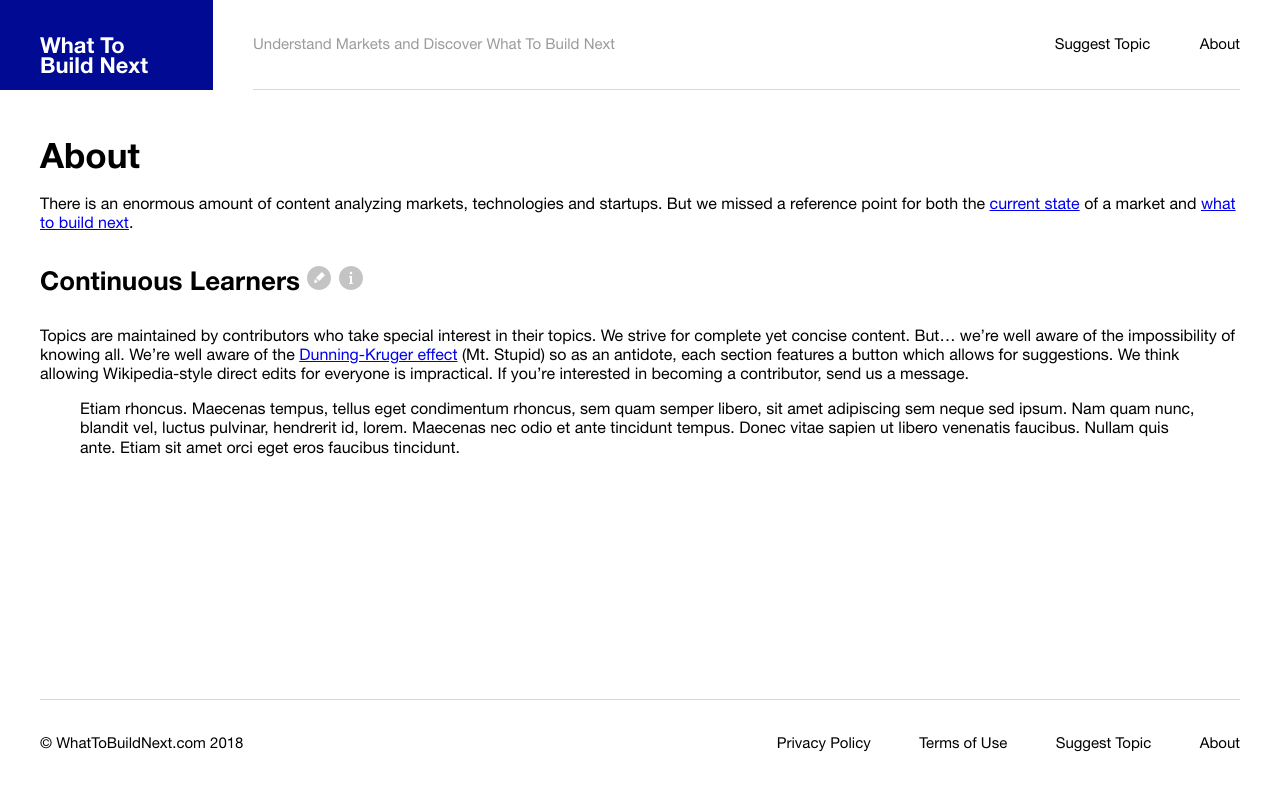
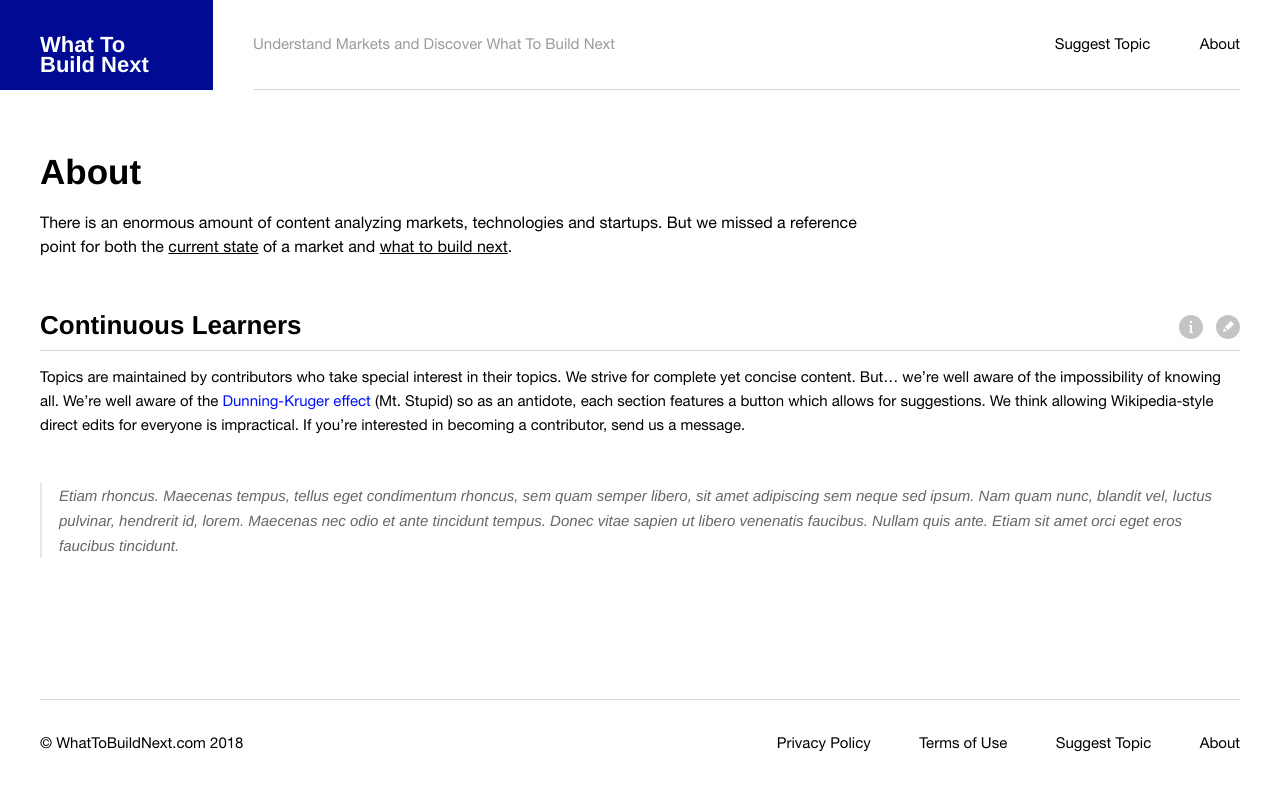
Before and after one commit to vanderburgt/WhatToBuildNext, a website: page res/nunjucks/about.html in a window 1280 px wide. Drawn offline with nearby package versions, Linux system fonts and the light colour scheme; files that its build step writes are made by us from their sources; files whose address does not match are found by name.

Commit message:
styled about page

```diff
--- a/res/nunjucks/about.html
+++ b/res/nunjucks/about.html
@@ -3,25 +3,28 @@
 
 <!-- frontpage -->
 <div class="c-content c-typography">
-  <section>
+  <section class="c-content__post">
     <h1>About</h1>
 
     <p>There is an enormous amount of content analyzing markets, technologies and startups. But we missed a reference
-      point for both the <a href="#">current state</a> of a market and <a href="#">what to build next</a>.</p>
+      point for both the <u>current state</u> of a market and <u>what to build next</u>.</p>
   </section>
 
-  <article>
-    <h2>Continuous Learners
-      <a class="c-icon-link" href="#">
-        <svg class="c-icon c-icon--black" width="24px" height="24px">
-          <use xlink:href="#svg-pencil"></use>
-        </svg>
-      </a>
-      <a class="c-icon-link" href="#">
-        <svg class="c-icon c-icon--black" width="24px" height="24px">
-          <use xlink:href="#svg-info"></use>
-        </svg>
-      </a>
+  <article class="c-article">
+    <h2>
+      <div class="c-article__control">
+        <a class="c-icon-link" href="#">
+          <svg class="c-icon c-icon--black" width="24px" height="24px">
+            <use xlink:href="#svg-info"></use>
+          </svg>
+        </a>
+        <a class="c-icon-link" href="#">
+          <svg class="c-icon c-icon--black" width="24px" height="24px">
+            <use xlink:href="#svg-pencil"></use>
+          </svg>
+        </a>
+      </div>
+      Continuous Learners
     </h2>
 
     <p>Topics are maintained by contributors who take special interest in their topics. We strive for complete yet
--- /dev/null
+++ b/res/scss/components/_c-article.scss
@@ -0,0 +1,61 @@
+.c-article {
+  margin: 25px 0 0;
+  @include res(desktop) {
+    margin: 40px 0 0;
+  }
+
+  h2 {
+    font-size: 19px;
+    line-height: 50px;
+    border-bottom: solid 1px $gray-border;
+    margin: 0 0 10px;
+    @include res(desktop) {
+      font-size: 26px;
+      margin: 0 0 15px;
+    }
+  }
+
+  p {
+    font-size: 15px;
+    line-height: 24px;
+    margin: 10px 0;
+    @include res(desktop) {
+      margin: 15px 0;
+    }
+  }
+
+  a:not(.c-icon-link) {
+    color: $light-blue;
+    text-decoration: none;
+
+    &:hover {
+      text-decoration: underline;
+    }
+
+    &:visited {
+      color: $purple;
+    }
+  }
+
+  blockquote {
+    color: $gray-quote;
+    font-style: italic;
+    font-size: 15px;
+    line-height: 25px;
+    margin: 30px 0 0;
+    padding-left: 17px;
+    border-left: solid 2px $gray-border2;
+    @include res(desktop) {
+      margin: 45px 0 0;
+    }
+  }
+
+  &__control {
+    float: right;
+
+    svg {
+      margin-left: 6px;
+      vertical-align: -10%;
+    }
+  }
+}
--- a/res/scss/components/_c-content.scss
+++ b/res/scss/components/_c-content.scss
@@ -1,8 +1,38 @@
 .c-content {
   @extend %container;
-  padding: 40px;
+  padding: 20px;
   @include res(desktop) {
     max-width: 1440px;
     min-height: calc(100% - 191px);
+    padding: 60px 40px;
+  }
+
+  &__post {
+    @include res(desktop) {
+      padding-right: 370px;
+    }
+
+    h1 {
+      font-size: 23px;
+      font-weight: 700;
+      line-height: 29px;
+      margin: 0 0 17px;
+      @include res(desktop) {
+        font-size: 35px;
+        line-height: 43px;
+        margin: 0 0 19px;
+      }
+    }
+
+    p {
+      font-size: 15px;
+      line-height: 22px;
+      margin: 17px 0;
+      @include res(desktop) {
+        font-size: 16px;
+        line-height: 24px;
+        margin: 19px 0;
+      }
+    }
   }
 }
--- a/res/scss/components/_c-typography.scss
+++ /dev/null
@@ -1,10 +0,0 @@
-.c-typography {
-  h1 {
-  }
-  h2 {
-  }
-  h3 {
-  }
-  p {
-  }
-}
--- a/res/scss/compositions/_common.scss
+++ b/res/scss/compositions/_common.scss
@@ -1,4 +1,3 @@
 // common
-@import '../components/c-typography';
 @import '../components/c-icon';
 @import '../components/c-btn';
--- a/res/scss/compositions/_subpapges.scss
+++ b/res/scss/compositions/_subpapges.scss
@@ -1 +1,2 @@
 @import '../components/c-content';
+@import '../components/c-article';
--- a/res/scss/global/_fonts.scss
+++ b/res/scss/global/_fonts.scss
@@ -15,6 +15,13 @@
 }
 @font-face {
   font-family: 'Helvetica Neue';
+  font-style: italic;
+  font-weight: 400;
+  src: url('../fonts/Helvetica Neue 56 Italic.woff2') format('woff2'),
+  url('../fonts/Helvetica Neue 56 Italic.woff') format('woff');
+}
+@font-face {
+  font-family: 'Helvetica Neue';
   font-style: normal;
   font-weight: 700;
   src: url('../fonts/Helvetica Neue Bold.woff2') format('woff2'),
--- a/res/scss/utility/_variables.scss
+++ b/res/scss/utility/_variables.scss
@@ -12,6 +12,8 @@ $gray: #9b9b9b;
 $dark-gray: #4a4a4a;
 $black-transparent: rgba(0, 0, 0, .23);
 $gray-border: #d8d8d8;
+$gray-border2: #e7e7e7;
+$gray-quote: #666;
 
 // icons
 $twitter: #00b2ff;
```
Also changed, not shown: res/fonts/Helvetica Neue 56 Italic.woff (added), res/fonts/Helvetica Neue 56 Italic.woff2 (added).
